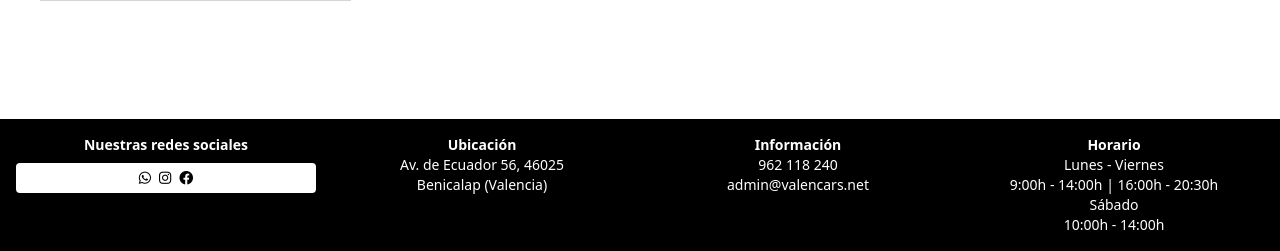
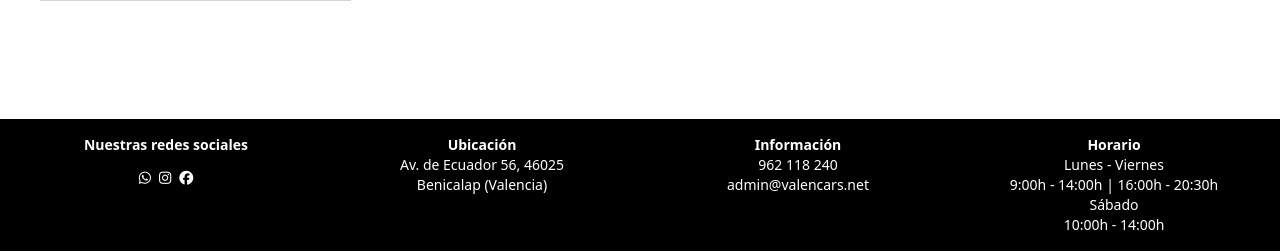
Before and after one commit to rajnaroc/VALENCARS, a Flask app: page / in a window 1280 px wide. Shown: the part 549-800 px from the top of the page. Run offline with Flask 3, Linux system fonts and the light colour scheme.

Commit message:
añadimos los colores de los iconos

```diff
--- a/src/templates/plantillas/plantilla.html
+++ b/src/templates/plantillas/plantilla.html
@@ -5,7 +5,8 @@
     <meta name="viewport" content="width=device-width, initial-scale=1.0">
     <title> {% block title %}{% endblock %}</title>
     <link rel="icon" type="image/png" href="{{ url_for('static', filename='img/favicon.png') }}" sizes="16x16"/>
-    <link rel="stylesheet" href="https://cdnjs.cloudflare.com/ajax/libs/font-awesome/6.0.0-beta3/css/all.min.css" integrity="sha384-k6RqeWeci5ZR/Lv4MR0sA0FfDOM8e+z5l5e5c5e5c5e5c5e5c5e5c5e5c5e5c5" crossorigin="anonymous" />
+    <link rel="stylesheet" href="https://cdnjs.cloudflare.com/ajax/libs/font-awesome/6.5.0/css/all.min.css">
+    <link rel="stylesheet" href="https://cdnjs.cloudflare.com/ajax/libs/font-awesome/6.5.0/css/fontawesome.min.css">
     <script src="https://cdn.jsdelivr.net/npm/@tailwindcss/browser@4"></script>
 
 </head>
@@ -37,10 +38,10 @@
         <div class="grid grid-cols-1 md:grid-cols-2 lg:grid-cols-4 gap-4 text-sm">
             <div>
                 <h1 class="font-semibold">Nuestras redes sociales</h1>
-                <div class="flex justify-center space-x-2 mt-2 text-black bg-white p-2 rounded">
-                    <i class="fa-brands fa-whatsapp"></i>
-                    <i class="fa-brands fa-instagram"></i>
-                    <i class="fa-brands fa-facebook"></i>
+                <div class="flex justify-center space-x-2 mt-2 bg-black p-2 rounded">
+                    <i class="fa-brands fa-whatsapp text-white "></i>
+                    <i class="fa-brands fa-instagram text-white"></i>
+                    <i class="fa-brands fa-facebook text-white"></i>
                 </div>
             </div>
             <div>
```
